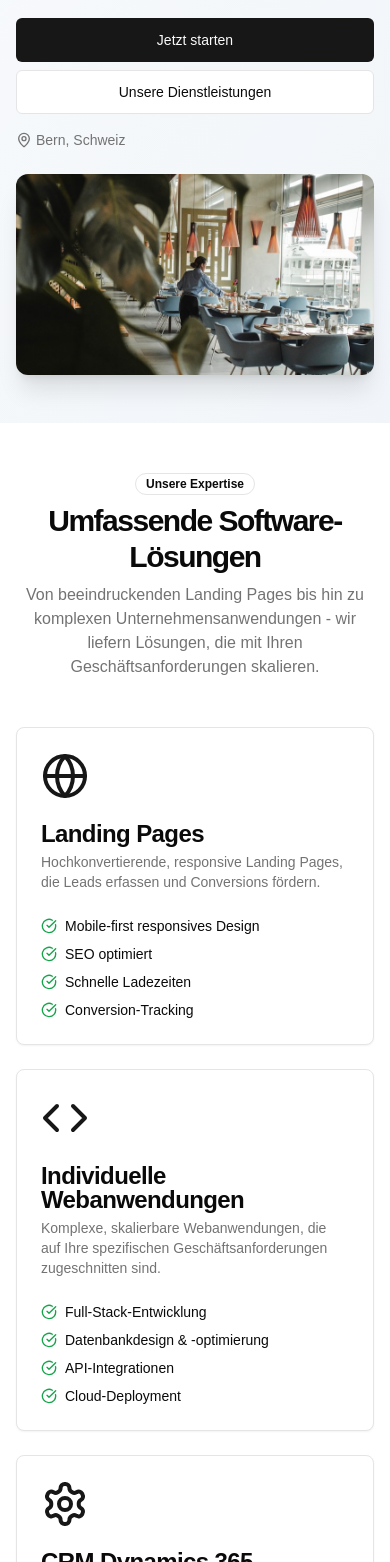
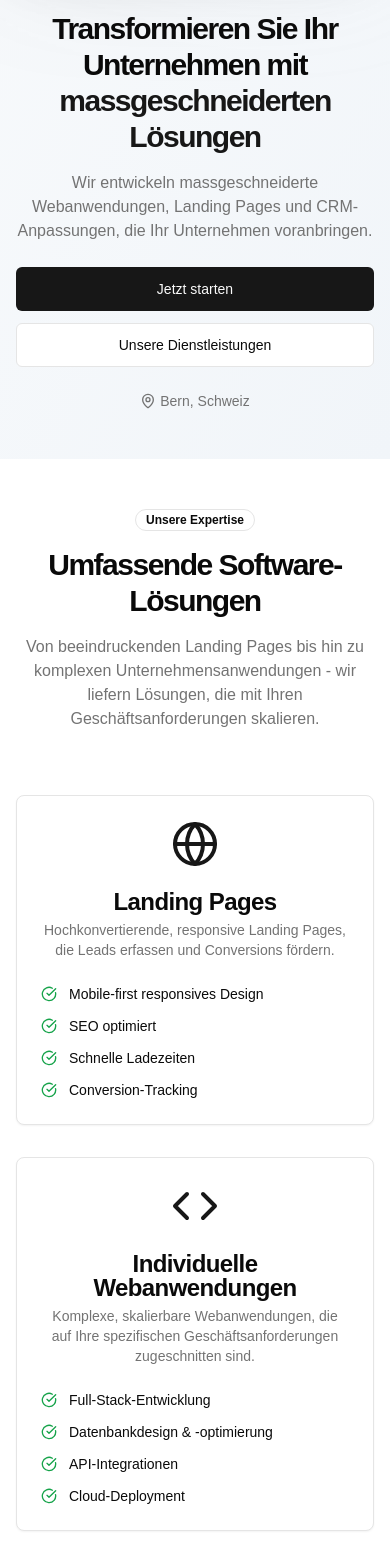
Before and after one commit to markus-codechefs/codechefs-website, a Next.js app: page / in a window 390 px wide. Shown: the part 366-1928 px from the top of the page. Built offline with nearby package versions, Linux system fonts and the light colour scheme.

Commit message:
Make it centered

```diff
--- a/landing-page.tsx
+++ b/landing-page.tsx
@@ -40,20 +40,20 @@ export default function Component() {
       <main className="flex-1">
         {/* Hero Section */}
         <section className="w-full py-12 md:py-24 lg:py-32 xl:py-48 bg-gradient-to-br from-slate-50 to-slate-100">
-          <div className="container px-4 md:px-6">
-            <div className="grid gap-6 lg:grid-cols-[1fr_400px] lg:gap-12 xl:grid-cols-[1fr_600px]">
-              <div className="flex flex-col justify-center space-y-4">
-                <div className="space-y-2">
-                  <Badge variant="outline" className="w-fit">
+          <div className="container px-4 md:px-6 mx-auto">
+            <div className="grid gap-6 lg:grid-cols-[1fr_400px] lg:gap-12 xl:grid-cols-[1fr_600px] items-center">
+              <div className="flex flex-col justify-center space-y-6 text-center lg:text-left">
+                <div className="space-y-4">
+                  <Badge variant="outline" className="w-fit mx-auto lg:mx-0">
                     {t("hero.badge")}
                   </Badge>
                   <h1 className="text-3xl font-bold tracking-tighter sm:text-5xl xl:text-6xl/none">
                     {t("hero.title")}
                     <span className="text-primary">{t("hero.title.highlight")}</span>
                   </h1>
-                  <p className="max-w-[600px] text-muted-foreground md:text-xl">{t("hero.description")}</p>
+                  <p className="max-w-[600px] text-muted-foreground md:text-xl mx-auto lg:mx-0">{t("hero.description")}</p>
                 </div>
-                <div className="flex flex-col gap-2 min-[400px]:flex-row">
+                <div className="flex flex-col gap-3 min-[400px]:flex-row justify-center lg:justify-start">
                   <Button size="lg" asChild>
                     <Link href="#contact">{t("hero.cta.primary")}</Link>
                   </Button>
@@ -61,22 +61,24 @@ export default function Component() {
                     <Link href="#services">{t("hero.cta.secondary")}</Link>
                   </Button>
                 </div>
-                <div className="flex items-center gap-4 text-sm text-muted-foreground">
+                <div className="flex items-center gap-4 text-sm text-muted-foreground justify-center lg:justify-start">
                   <div className="flex items-center gap-1">
                     <MapPin className="h-4 w-4" />
                     <span>{t("hero.location")}</span>
                   </div>
-                  <div className="flex items-center gap-1"></div>
                 </div>
               </div>
-              <div className="flex items-center justify-center">
+              <div className="flex items-center justify-center order-first lg:order-last">
+                <div className="relative">
+                  <div className="absolute inset-0 bg-gradient-to-r from-primary/20 to-secondary/20 rounded-xl blur-3xl"></div>
                   <Image
                     src="/images/bern-switzerland.png"
                     width="600"
                     height="400"
                     alt="Beautiful Bern, Switzerland cityscape"
-                  className="mx-auto aspect-video overflow-hidden rounded-xl object-cover shadow-xl"
+                    className="relative mx-auto aspect-video overflow-hidden rounded-xl object-cover shadow-2xl"
                   />
+                </div>
               </div>
             </div>
           </div>
@@ -84,95 +86,95 @@ export default function Component() {
 
         {/* Services Section */}
         <section id="services" className="w-full py-12 md:py-24 lg:py-32">
-          <div className="container px-4 md:px-6">
-            <div className="flex flex-col items-center justify-center space-y-4 text-center">
-              <div className="space-y-2">
+          <div className="container px-4 md:px-6 mx-auto">
+            <div className="flex flex-col items-center justify-center space-y-6 text-center">
+              <div className="space-y-4 max-w-3xl">
                 <Badge variant="outline">{t("services.badge")}</Badge>
                 <h2 className="text-3xl font-bold tracking-tighter sm:text-5xl">{t("services.title")}</h2>
-                <p className="max-w-[900px] text-muted-foreground md:text-xl/relaxed lg:text-base/relaxed xl:text-xl/relaxed">
+                <p className="text-muted-foreground md:text-xl/relaxed lg:text-base/relaxed xl:text-xl/relaxed">
                   {t("services.description")}
                 </p>
               </div>
             </div>
-            <div className="mx-auto grid max-w-5xl items-start gap-6 py-12 lg:grid-cols-3 lg:gap-12">
-              <Card className="relative overflow-hidden">
-                <CardHeader>
-                  <Globe className="h-12 w-12 text-primary mb-4" />
+            <div className="mx-auto grid max-w-6xl items-start gap-8 py-16 lg:grid-cols-3 lg:gap-8">
+              <Card className="relative overflow-hidden hover:shadow-lg transition-shadow">
+                <CardHeader className="text-center">
+                  <Globe className="h-12 w-12 text-primary mb-4 mx-auto" />
                   <CardTitle>{t("services.landing.title")}</CardTitle>
                   <CardDescription>{t("services.landing.description")}</CardDescription>
                 </CardHeader>
                 <CardContent>
-                  <ul className="space-y-2 text-sm">
-                    <li className="flex items-center gap-2">
-                      <CheckCircle className="h-4 w-4 text-green-600" />
+                  <ul className="space-y-3 text-sm">
+                    <li className="flex items-center gap-3">
+                      <CheckCircle className="h-4 w-4 text-green-600 flex-shrink-0" />
                       {t("services.landing.feature1")}
                     </li>
-                    <li className="flex items-center gap-2">
-                      <CheckCircle className="h-4 w-4 text-green-600" />
+                    <li className="flex items-center gap-3">
+                      <CheckCircle className="h-4 w-4 text-green-600 flex-shrink-0" />
                       {t("services.landing.feature2")}
                     </li>
-                    <li className="flex items-center gap-2">
-                      <CheckCircle className="h-4 w-4 text-green-600" />
+                    <li className="flex items-center gap-3">
+                      <CheckCircle className="h-4 w-4 text-green-600 flex-shrink-0" />
                       {t("services.landing.feature3")}
                     </li>
-                    <li className="flex items-center gap-2">
-                      <CheckCircle className="h-4 w-4 text-green-600" />
+                    <li className="flex items-center gap-3">
+                      <CheckCircle className="h-4 w-4 text-green-600 flex-shrink-0" />
                       {t("services.landing.feature4")}
                     </li>
                   </ul>
                 </CardContent>
               </Card>
 
-              <Card className="relative overflow-hidden">
-                <CardHeader>
-                  <Code className="h-12 w-12 text-primary mb-4" />
+              <Card className="relative overflow-hidden hover:shadow-lg transition-shadow">
+                <CardHeader className="text-center">
+                  <Code className="h-12 w-12 text-primary mb-4 mx-auto" />
                   <CardTitle>{t("services.webapp.title")}</CardTitle>
                   <CardDescription>{t("services.webapp.description")}</CardDescription>
                 </CardHeader>
                 <CardContent>
-                  <ul className="space-y-2 text-sm">
-                    <li className="flex items-center gap-2">
-                      <CheckCircle className="h-4 w-4 text-green-600" />
+                  <ul className="space-y-3 text-sm">
+                    <li className="flex items-center gap-3">
+                      <CheckCircle className="h-4 w-4 text-green-600 flex-shrink-0" />
                       {t("services.webapp.feature1")}
                     </li>
-                    <li className="flex items-center gap-2">
-                      <CheckCircle className="h-4 w-4 text-green-600" />
+                    <li className="flex items-center gap-3">
+                      <CheckCircle className="h-4 w-4 text-green-600 flex-shrink-0" />
                       {t("services.webapp.feature2")}
                     </li>
-                    <li className="flex items-center gap-2">
-                      <CheckCircle className="h-4 w-4 text-green-600" />
+                    <li className="flex items-center gap-3">
+                      <CheckCircle className="h-4 w-4 text-green-600 flex-shrink-0" />
                       {t("services.webapp.feature3")}
                     </li>
-                    <li className="flex items-center gap-2">
-                      <CheckCircle className="h-4 w-4 text-green-600" />
+                    <li className="flex items-center gap-3">
+                      <CheckCircle className="h-4 w-4 text-green-600 flex-shrink-0" />
                       {t("services.webapp.feature4")}
                     </li>
                   </ul>
                 </CardContent>
               </Card>
 
-              <Card className="relative overflow-hidden">
-                <CardHeader>
-                  <Settings className="h-12 w-12 text-primary mb-4" />
+              <Card className="relative overflow-hidden hover:shadow-lg transition-shadow">
+                <CardHeader className="text-center">
+                  <Settings className="h-12 w-12 text-primary mb-4 mx-auto" />
                   <CardTitle>{t("services.crm.title")}</CardTitle>
                   <CardDescription>{t("services.crm.description")}</CardDescription>
                 </CardHeader>
                 <CardContent>
-                  <ul className="space-y-2 text-sm">
-                    <li className="flex items-center gap-2">
-                      <CheckCircle className="h-4 w-4 text-green-600" />
+                  <ul className="space-y-3 text-sm">
+                    <li className="flex items-center gap-3">
+                      <CheckCircle className="h-4 w-4 text-green-600 flex-shrink-0" />
                       {t("services.crm.feature1")}
                     </li>
-                    <li className="flex items-center gap-2">
-                      <CheckCircle className="h-4 w-4 text-green-600" />
+                    <li className="flex items-center gap-3">
+                      <CheckCircle className="h-4 w-4 text-green-600 flex-shrink-0" />
                       {t("services.crm.feature2")}
                     </li>
-                    <li className="flex items-center gap-2">
-                      <CheckCircle className="h-4 w-4 text-green-600" />
+                    <li className="flex items-center gap-3">
+                      <CheckCircle className="h-4 w-4 text-green-600 flex-shrink-0" />
                       {t("services.crm.feature3")}
                     </li>
-                    <li className="flex items-center gap-2">
-                      <CheckCircle className="h-4 w-4 text-green-600" />
+                    <li className="flex items-center gap-3">
+                      <CheckCircle className="h-4 w-4 text-green-600 flex-shrink-0" />
                       {t("services.crm.feature4")}
                     </li>
                   </ul>
@@ -184,18 +186,18 @@ export default function Component() {
 
         {/* Projects Section */}
         <section id="projects" className="w-full py-12 md:py-24 lg:py-32 bg-muted">
-          <div className="container px-4 md:px-6">
-            <div className="flex flex-col items-center justify-center space-y-4 text-center">
-              <div className="space-y-2">
+          <div className="container px-4 md:px-6 mx-auto">
+            <div className="flex flex-col items-center justify-center space-y-6 text-center">
+              <div className="space-y-4 max-w-3xl">
                 <Badge variant="outline">{t("projects.badge")}</Badge>
                 <h2 className="text-3xl font-bold tracking-tighter sm:text-5xl">{t("projects.title")}</h2>
-                <p className="max-w-[900px] text-muted-foreground md:text-xl/relaxed lg:text-base/relaxed xl:text-xl/relaxed">
+                <p className="text-muted-foreground md:text-xl/relaxed lg:text-base/relaxed xl:text-xl/relaxed">
                   {t("projects.description")}
                 </p>
               </div>
             </div>
-            <div className="mx-auto grid max-w-5xl items-start gap-6 py-12 lg:grid-cols-2 lg:gap-12">
-              <Card className="lg:col-span-2">
+            <div className="mx-auto grid max-w-6xl items-start gap-8 py-16 lg:grid-cols-2 lg:gap-8">
+              <Card className="lg:col-span-2 hover:shadow-lg transition-shadow">
                 <CardHeader>
                   <CardTitle>{t("projects.bkw.title")}</CardTitle>
                 </CardHeader>
@@ -203,7 +205,7 @@ export default function Component() {
                   <p className="text-muted-foreground">{t("projects.bkw.description")}</p>
                 </CardContent>
               </Card>
-              <Card>
+              <Card className="hover:shadow-lg transition-shadow">
                 <CardHeader>
                   <CardTitle>{t("projects.trachsuch.title")}</CardTitle>
                 </CardHeader>
@@ -211,7 +213,7 @@ export default function Component() {
                   <p className="text-muted-foreground">{t("projects.trachsuch.description")}</p>
                 </CardContent>
               </Card>
-              <Card>
+              <Card className="hover:shadow-lg transition-shadow">
                 <CardHeader>
                   <CardTitle>{t("projects.simpline.title")}</CardTitle>
                 </CardHeader>
@@ -219,7 +221,7 @@ export default function Component() {
                   <p className="text-muted-foreground">{t("projects.simpline.description")}</p>
                 </CardContent>
               </Card>
-              <Card>
+              <Card className="hover:shadow-lg transition-shadow">
                 <CardHeader>
                   <CardTitle>{t("projects.immoscout.title")}</CardTitle>
                 </CardHeader>
@@ -227,7 +229,7 @@ export default function Component() {
                   <p className="text-muted-foreground">{t("projects.immoscout.description")}</p>
                 </CardContent>
               </Card>
-              <Card>
+              <Card className="hover:shadow-lg transition-shadow">
                 <CardHeader>
                   <CardTitle>{t("projects.post.title")}</CardTitle>
                 </CardHeader>
@@ -235,7 +237,7 @@ export default function Component() {
                   <p className="text-muted-foreground">{t("projects.post.description")}</p>
                 </CardContent>
               </Card>
-              <Card>
+              <Card className="hover:shadow-lg transition-shadow">
                 <CardHeader>
                   <CardTitle>{t("projects.meisterwerk.title")}</CardTitle>
                 </CardHeader>
@@ -249,79 +251,88 @@ export default function Component() {
 
         {/* Process Section */}
         <section className="w-full py-12 md:py-24 lg:py-32">
-          <div className="container px-4 md:px-6">
-            <div className="flex flex-col items-center justify-center space-y-4 text-center">
-              <div className="space-y-2">
+          <div className="container px-4 md:px-6 mx-auto">
+            <div className="flex flex-col items-center justify-center space-y-6 text-center">
+              <div className="space-y-4 max-w-3xl">
                 <Badge variant="outline">{t("process.badge")}</Badge>
                 <h2 className="text-3xl font-bold tracking-tighter sm:text-5xl">{t("process.title")}</h2>
-                <p className="max-w-[900px] text-muted-foreground md:text-xl/relaxed lg:text-base/relaxed xl:text-xl/relaxed">
+                <p className="text-muted-foreground md:text-xl/relaxed lg:text-base/relaxed xl:text-xl/relaxed">
                   {t("process.description")}
                 </p>
               </div>
             </div>
-            <div className="mx-auto grid max-w-5xl items-start gap-6 py-12 lg:grid-cols-[1fr_400px] lg:gap-12 xl:grid-cols-[1fr_600px]">
-              <div className="grid gap-6">
-                <div className="flex gap-4">
-                  <div className="flex h-10 w-10 items-center justify-center rounded-full bg-primary text-primary-foreground text-sm font-bold">
+            <div className="mx-auto grid max-w-6xl items-center gap-8 py-16 lg:grid-cols-[1fr_400px] lg:gap-12 xl:grid-cols-[1fr_600px]">
+              <div className="grid gap-8">
+                <div className="flex gap-6">
+                  <div className="flex h-12 w-12 items-center justify-center rounded-full bg-primary text-primary-foreground text-lg font-bold flex-shrink-0">
                     1
                   </div>
-                  <div className="space-y-2">
+                  <div className="space-y-3">
                     <h3 className="text-xl font-bold">{t("process.step1.title")}</h3>
                     <p className="text-muted-foreground">{t("process.step1.description")}</p>
                   </div>
                 </div>
-                <div className="flex gap-4">
-                  <div className="flex h-10 w-10 items-center justify-center rounded-full bg-primary text-primary-foreground text-sm font-bold">
+                <div className="flex gap-6">
+                  <div className="flex h-12 w-12 items-center justify-center rounded-full bg-primary text-primary-foreground text-lg font-bold flex-shrink-0">
                     2
                   </div>
-                  <div className="space-y-2">
+                  <div className="space-y-3">
                     <h3 className="text-xl font-bold">{t("process.step2.title")}</h3>
                     <p className="text-muted-foreground">{t("process.step2.description")}</p>
                   </div>
                 </div>
-                <div className="flex gap-4">
-                  <div className="flex h-10 w-10 items-center justify-center rounded-full bg-primary text-primary-foreground text-sm font-bold">
+                <div className="flex gap-6">
+                  <div className="flex h-12 w-12 items-center justify-center rounded-full bg-primary text-primary-foreground text-lg font-bold flex-shrink-0">
                     3
                   </div>
-                  <div className="space-y-2">
+                  <div className="space-y-3">
                     <h3 className="text-xl font-bold">{t("process.step3.title")}</h3>
                     <p className="text-muted-foreground">{t("process.step3.description")}</p>
                   </div>
                 </div>
               </div>
+              <div className="relative">
+                <div className="absolute inset-0 bg-gradient-to-r from-primary/20 to-secondary/20 rounded-xl blur-3xl"></div>
                 <Image
                   src="/images/data-visualization.png"
                   width="550"
                   height="400"
                   alt="Data visualization and system charts"
-                className="mx-auto aspect-video overflow-hidden rounded-xl object-cover shadow-lg"
+                  className="relative mx-auto aspect-video overflow-hidden rounded-xl object-cover shadow-2xl"
                 />
+              </div>
             </div>
           </div>
         </section>
 
         {/* Why Choose Us */}
-        <section className="w-full py-12 md:py-24 lg:py-32">
-          <div className="container px-4 md:px-6">
-            <div className="flex flex-col items-center justify-center space-y-4 text-center">
-              <div className="space-y-2">
+        <section className="w-full py-12 md:py-24 lg:py-32 bg-muted">
+          <div className="container px-4 md:px-6 mx-auto">
+            <div className="flex flex-col items-center justify-center space-y-6 text-center">
+              <div className="space-y-4 max-w-3xl">
                 <Badge variant="outline">{t("why.badge")}</Badge>
                 <h2 className="text-3xl font-bold tracking-tighter sm:text-5xl">{t("why.title")}</h2>
               </div>
             </div>
-            <div className="mx-auto grid max-w-5xl items-start gap-6 py-12 lg:grid-cols-3 lg:gap-12">
-              <div className="flex flex-col items-center space-y-4 text-center">
+            <div className="mx-auto grid max-w-6xl items-start gap-8 py-16 lg:grid-cols-3 lg:gap-8">
+              <div className="flex flex-col items-center space-y-6 text-center p-6 rounded-lg hover:bg-white/50 transition-colors">
+                <div className="p-4 rounded-full bg-primary/10">
                   <Users className="h-12 w-12 text-primary" />
+                </div>
                 <h3 className="text-xl font-bold">{t("why.expert.title")}</h3>
                 <p className="text-muted-foreground">{t("why.expert.description")}</p>
               </div>
-              <div className="flex flex-col items-center space-y-4 text-center">
+              <div className="flex flex-col items-center space-y-6 text-center p-6 rounded-lg hover:bg-white/50 transition-colors">
+                <div className="p-4 rounded-full bg-primary/10">
                   <Zap className="h-12 w-12 text-primary" />
+                </div>
                 <h3 className="text-xl font-bold">{t("why.fast.title")}</h3>
                 <p className="text-muted-foreground">{t("why.fast.description")}</p>
               </div>
-              <div className="flex flex-col items-center space-y-4 text-center">
+              <div className="flex flex-col items-center space-y-6 text-center p-6 rounded-lg hover:bg-white/50 transition-colors">
+                <div className="p-4 rounded-full bg-primary/10">
                   <Shield className="h-12 w-12 text-primary" />
+                </div>
                 <h3 className="text-xl font-bold">{t("why.support.title")}</h3>
                 <p className="text-muted-foreground">{t("why.support.description")}</p>
               </div>
@@ -330,25 +341,28 @@ export default function Component() {
         </section>
 
         {/* About Section */}
-        <section id="about" className="w-full py-12 md:py-24 lg:py-32 bg-muted">
-          <div className="container px-4 md:px-6">
-            <div className="grid gap-6 lg:grid-cols-[500px_1fr] lg:gap-12 xl:grid-cols-[550px_1fr]">
+        <section id="about" className="w-full py-12 md:py-24 lg:py-32">
+          <div className="container px-4 md:px-6 mx-auto">
+            <div className="grid gap-8 lg:grid-cols-[500px_1fr] lg:gap-12 xl:grid-cols-[550px_1fr] items-center">
+              <div className="relative order-first lg:order-last">
+                <div className="absolute inset-0 bg-gradient-to-r from-primary/20 to-secondary/20 rounded-xl blur-3xl"></div>
                 <Image
                   src="/images/team-collaboration.png"
                   width="550"
                   height="400"
                   alt="CodeChefs team collaboration in Bern"
-                className="mx-auto aspect-video overflow-hidden rounded-xl object-cover shadow-lg"
+                  className="relative mx-auto aspect-video overflow-hidden rounded-xl object-cover shadow-2xl"
                 />
-              <div className="flex flex-col justify-center space-y-4">
-                <div className="space-y-2">
-                  <Badge variant="outline">{t("about.badge")}</Badge>
+              </div>
+              <div className="flex flex-col justify-center space-y-6 order-last lg:order-first">
+                <div className="space-y-4">
+                  <Badge variant="outline" className="w-fit">{t("about.badge")}</Badge>
                   <h2 className="text-3xl font-bold tracking-tighter sm:text-5xl">{t("about.title")}</h2>
-                  <p className="max-w-[600px] text-muted-foreground md:text-xl/relaxed lg:text-base/relaxed xl:text-xl/relaxed">
+                  <p className="text-muted-foreground md:text-xl/relaxed lg:text-base/relaxed xl:text-xl/relaxed">
                     {t("about.description")}
                   </p>
                 </div>
-                <div className="flex items-center gap-4 text-sm">
+                <div className="flex flex-col sm:flex-row items-start sm:items-center gap-4 text-sm">
                   <div className="flex items-center gap-2">
                     <MapPin className="h-4 w-4 text-primary" />
                     <span className="font-medium">{t("hero.location")}</span>
@@ -364,20 +378,20 @@ export default function Component() {
         </section>
 
         {/* Contact Section */}
-        <section id="contact" className="w-full py-12 md:py-24 lg:py-32">
-          <div className="container px-4 md:px-6">
-            <div className="flex flex-col items-center justify-center space-y-4 text-center">
-              <div className="space-y-2">
+        <section id="contact" className="w-full py-12 md:py-24 lg:py-32 bg-muted">
+          <div className="container px-4 md:px-6 mx-auto">
+            <div className="flex flex-col items-center justify-center space-y-6 text-center">
+              <div className="space-y-4 max-w-3xl">
                 <Badge variant="outline">{t("contact.badge")}</Badge>
                 <h2 className="text-3xl font-bold tracking-tighter sm:text-5xl">{t("contact.title")}</h2>
-                <p className="max-w-[600px] text-muted-foreground md:text-xl/relaxed lg:text-base/relaxed xl:text-xl/relaxed">
+                <p className="text-muted-foreground md:text-xl/relaxed lg:text-base/relaxed xl:text-xl/relaxed">
                   {t("contact.description")}
                 </p>
               </div>
             </div>
-            <div className="mx-auto max-w-2xl py-12">
+            <div className="mx-auto max-w-2xl py-16">
               <div className="text-center">
-                <Button size="lg" asChild className="mx-auto">
+                <Button size="lg" asChild className="mx-auto hover:scale-105 transition-transform">
                   <a href="mailto:info@codechefs.ch">
                     <Mail className="mr-2 h-4 w-4" />
                     {t("contact.form.submit")}
```
Lines whose indentation alone changed are shown as unchanged.
